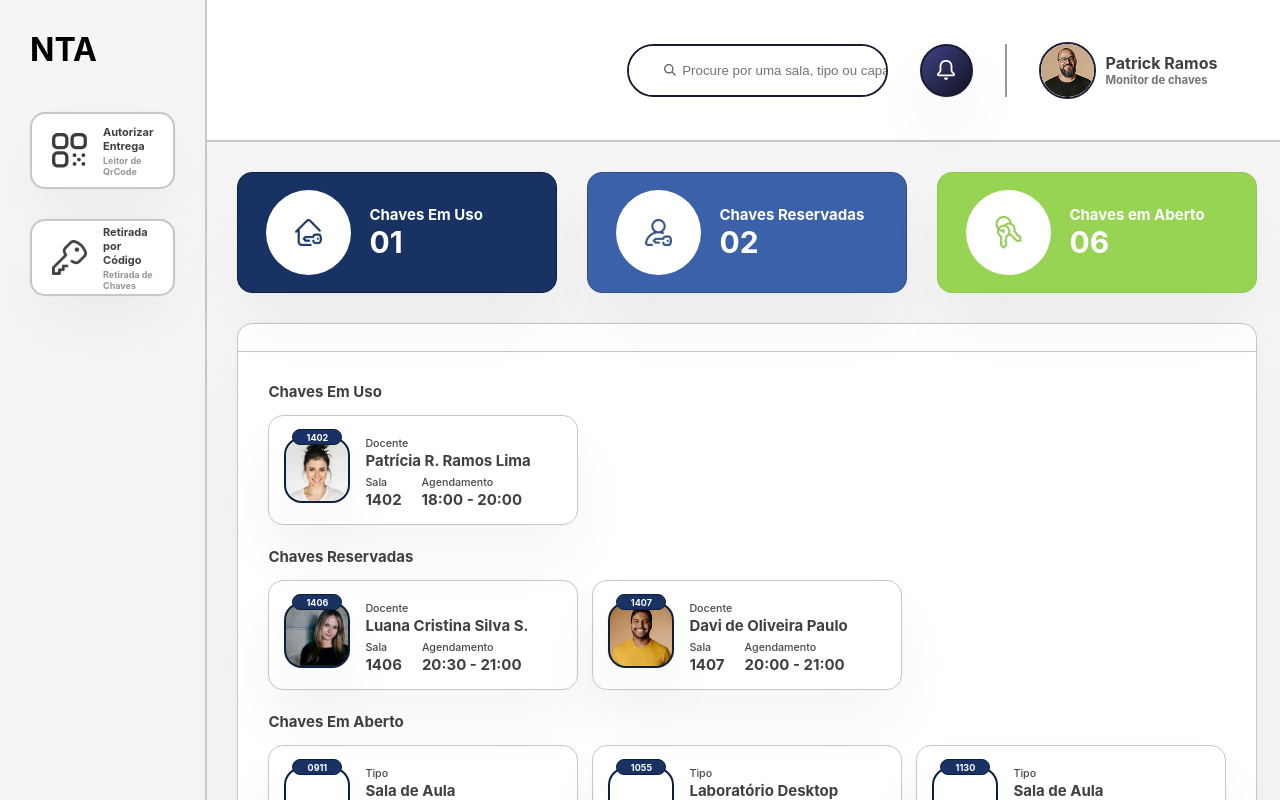
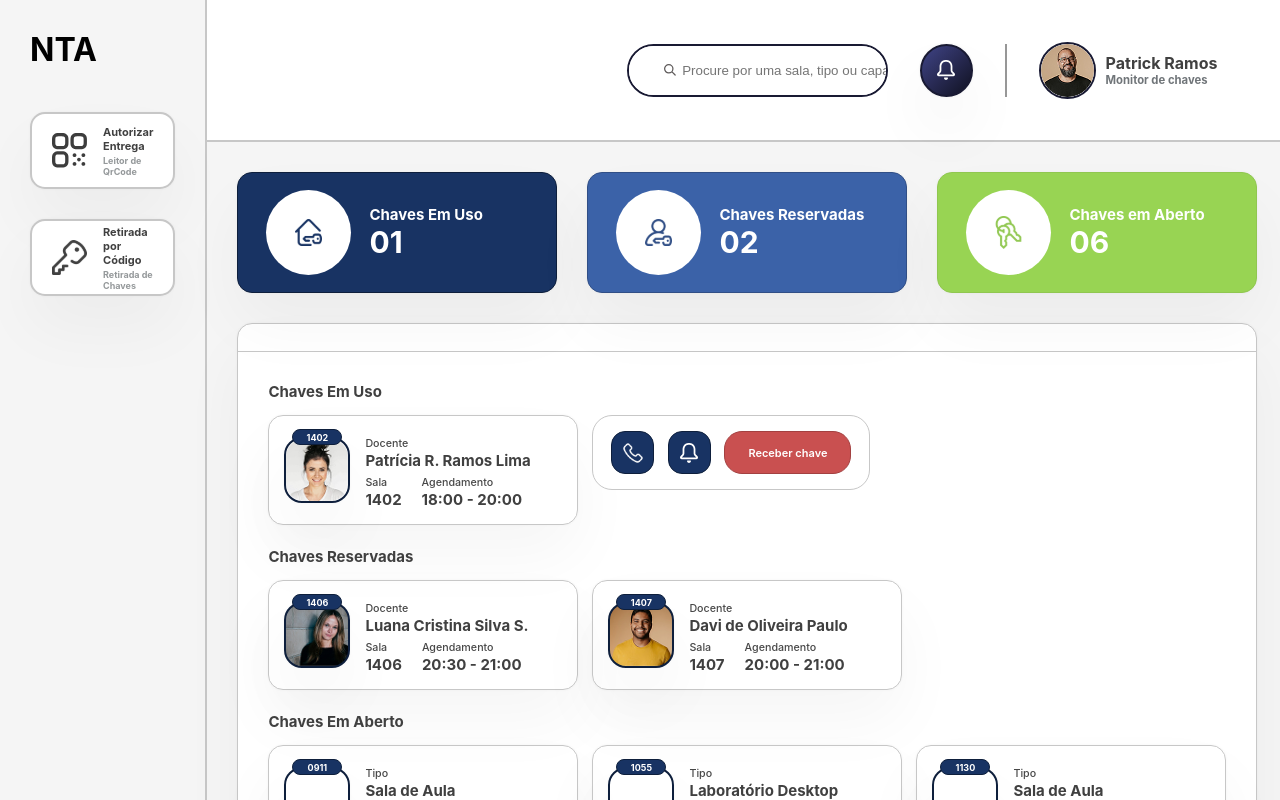
Before and after one commit to netoodev/nta-app, a React (Create React App) app: page / in a window 1280 px wide. Shown: the top 800 px of the page. Built offline with nearby package versions, Linux system fonts and the light colour scheme.

Commit message:
Iniciando estilização de card de ação

```diff
--- a/src/App.js
+++ b/src/App.js
@@ -11,6 +11,7 @@ import KeyCardRoom from './components/KeyCard/keyCardRoom';
 import docenteProfilePic from './img/docente-profile-pic.png';
 import docenteProfilePic2 from './img/docente-profile-pic-2.jpg';
 import docenteProfilePic3 from './img/docente-profile-pic-3.jpg';
+import ActionCard from './components/ActionCard/actionCard';
 
 function App() {
   const infoCardBlue = {
@@ -49,6 +50,7 @@ function App() {
                 <h4 className='keys-content-section-title'>Chaves Em Uso</h4>
                 <div className='keys-content-section-grid'>
                   <KeyCardUser img={docenteProfilePic} name="Patrícia R. Ramos Lima" room="1402" startHour="18:00" endHour="20:00"/>
+                  <ActionCard/>
                 </div>
               </div>
               <div className='keys-content-section'>
--- /dev/null
+++ b/src/components/ActionCard/actionCard.css
@@ -0,0 +1,53 @@
+.action-card {
+    width: 278px;
+    height: 75px;
+
+    padding-inline: 18px;
+    padding-block: 16px;
+
+    background-color: var(--white);
+    border: 1px solid var(--dark-gray);
+    border-radius: 20px;
+
+    display: flex;
+    justify-content: space-between;
+    align-items: center;
+}
+
+.action-btn {
+    width: 43px;
+    height: 43px;
+
+    border-radius: 14px;
+
+    background-color: var(--blue);
+    border: 1px solid var(--dark-blue);
+
+    display: flex;
+    justify-content: center;
+    align-items: center;
+
+    cursor: pointer;
+}
+
+.action-key-btn {
+    width: 127px;
+    height: 43px;
+
+    background-color: var(--red);
+
+    border: 1px solid var(--red-dark);
+    border-radius: 18px;
+
+    display: flex;
+    justify-content: center;
+    align-items: center;
+}
+
+.action-key-btn p {
+    font-size: 11px;
+    font-weight: 600;
+    color: var(--white);
+
+    cursor: pointer;
+}
--- /dev/null
+++ b/src/components/ActionCard/actionCard.js
@@ -0,0 +1,21 @@
+import React from 'react';
+import './actionCard.css';
+import phoneIc from '../../img/phone-ic.svg';
+import notifIc from '../../img/notif-ic.svg';
+
+
+const ActionCard = (props) => (
+    <div className='action-card'>
+        <div className='action-btn'>
+            <img src={phoneIc} alt=''></img>
+        </div>
+        <div className='action-btn'>
+            <img src={notifIc} alt=''></img>
+        </div>
+        <div className='action-key-btn'>
+            <p>Receber chave</p>
+        </div>
+    </div>
+);
+
+export default ActionCard;
--- a/src/index.css
+++ b/src/index.css
@@ -9,6 +9,8 @@
   --dark-purple: #191A33;
   --dark-blue: #0E1F3C;
   --blue: #183363;
+  --red: #C95050;
+  --red-dark: #A34141;
 }
 
 * {
```
Also changed, not shown: src/img/phone-ic.svg (added).
